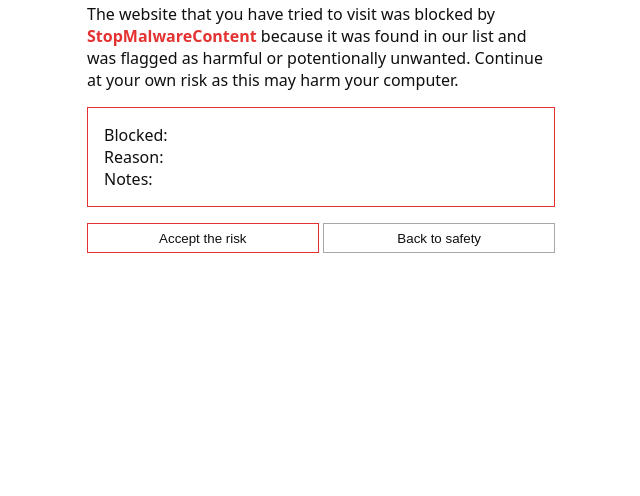
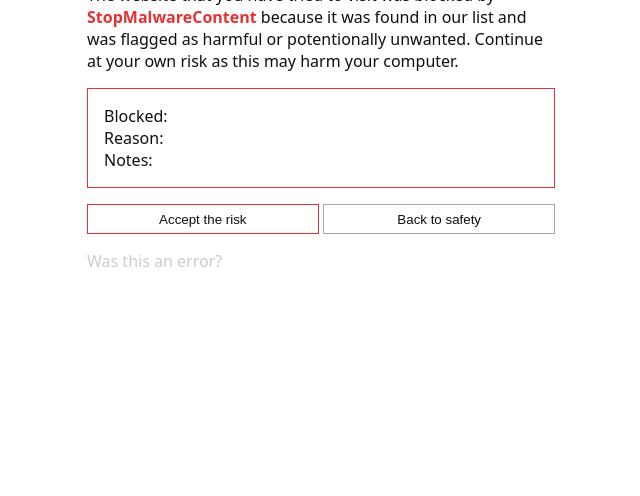
Before and after one commit to StopMalwareContent/Extension, a browser extension: page html/alert.html in a window 1280 px wide. Shown: the part 304-800 px from the top of the page, without its empty margins (319-959 px from the left). Drawn offline with Linux system fonts and the light colour scheme.

Commit message:
feat: add report false positive button
Co-Authored-By: Nitrrine <43351072+Nitrrine@users.noreply.github.com>

```diff
--- a/html/alert.html
+++ b/html/alert.html
@@ -80,6 +80,17 @@
         border: 1px #e43232 solid;
       }
 
+      .footer {
+        display: flex;
+        color: #ccc;
+        gap: 0.3em;
+      }
+
+      .footer a {
+        color: #fff;
+        text-decoration: none;
+      }
+
       .btn:hover {
         opacity: 0.8;
       }
@@ -140,6 +151,10 @@
           Back to safety
         </button>
       </div>
+      <div class="footer">
+        <p class="secondary" id="was-this-an-error">Was this an error?</p>
+        <a href="https://github.com/StopMalwareContent/Extension/issues/new/choose" id="report-a-false-positive">Report a false positive.</a>
+      </div>
     </section>
     <script src="alert.js"></script>
   </body>
--- a/html/alert.js
+++ b/html/alert.js
@@ -25,6 +25,10 @@
         data[preferedLanguage].accept_the_risk
       document.getElementById("back").innerText =
         data[preferedLanguage].back_to_safety
+      document.getElementById("was-this-an-error").innerText =
+        data[preferedLanguage].was_this_an_error
+      document.getElementById("report-a-false-positive").innerTest =
+        data[preferedLanguage].report_a_false_positive
     }
   })
   .catch((error) => console.log(error))
--- a/html/locales.json
+++ b/html/locales.json
@@ -6,7 +6,9 @@
     "reason": "Reason:",
     "notes": "Notes:",
     "accept_the_risk": "Accept the risk",
-    "back_to_safety": "Back to safety"
+    "back_to_safety": "Back to safety",
+    "was_this_an_error": "Was this an error?",
+    "report_a_false_positive": "Report a false positive."
   },
   "ru": {
     "title": "Внимание",
@@ -78,6 +80,8 @@
     "reason": "Lý do:",
     "notes": "Ghi chú:",
     "accept_the_risk": "Chấp nhận rủi ro",
-    "back_to_safety": "Quay lại chỗ an toàn"
+    "back_to_safety": "Quay lại chỗ an toàn",
+    "was_this_an_error": "Đây có sai không?",
+    "report_a_false_positive": "Báo dương tính giả."
   }
 }
```
